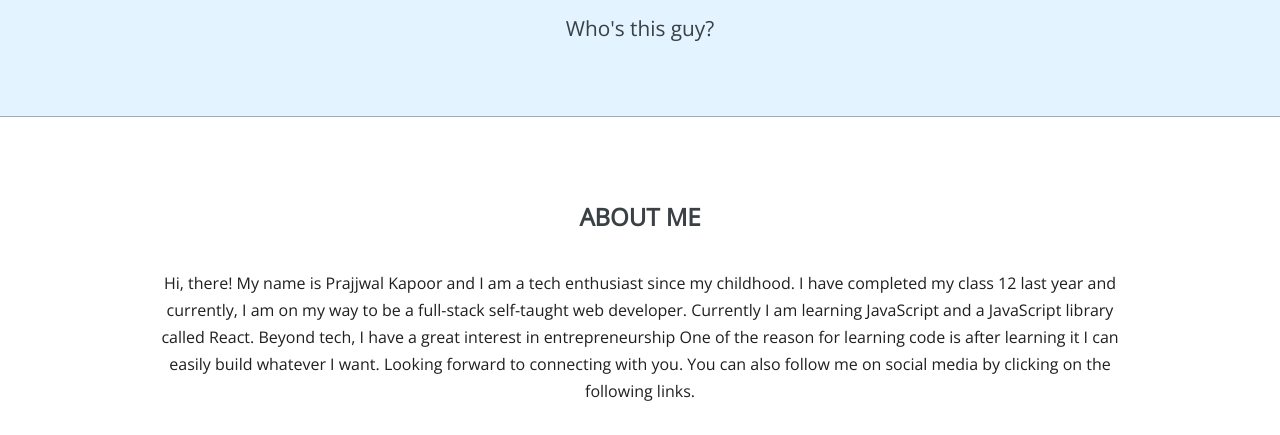
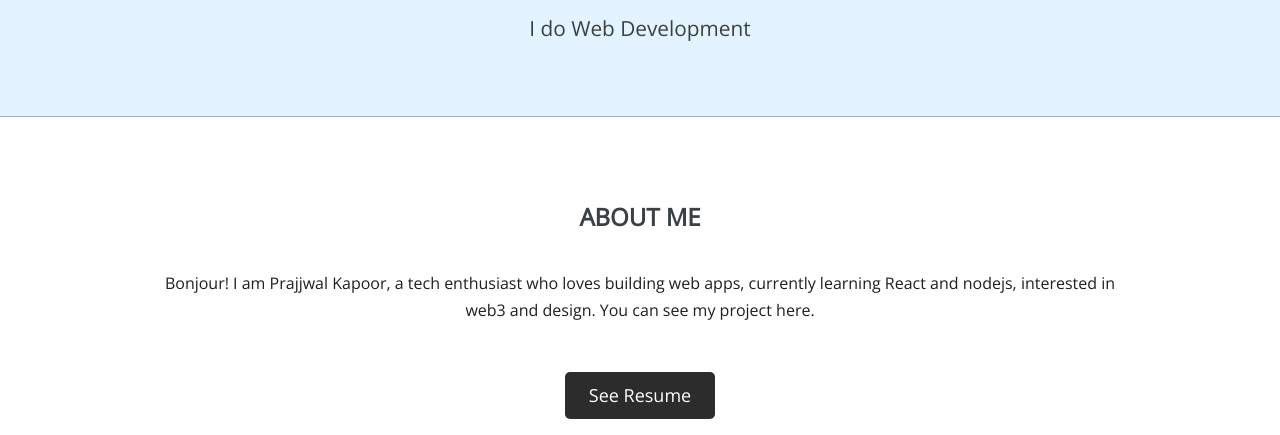
Before and after one commit to prajjwalkapoor/Personal-website, a website: page index.html in a window 1280 px wide. Shown: the part 365-800 px from the top of the page. Drawn offline with nearby package versions, Linux system fonts and the light colour scheme.

Commit message:
minor changes

```diff
--- a/index.html
+++ b/index.html
@@ -57,27 +57,25 @@
         </div>
         <h1 class="heading-primary">
           <a href="#" class="heading-primary-main">Prajjwal Kapoor</a>
-          <span class="heading-primary-sub">Who's this guy?</span>
+          <span class="heading-primary-sub">I do Web Development</span>
         </h1>
       </div>
     </header>
 
     <main class="main">
       <div class="about">
-
         <h2 class="h2-home bottom-margin-less heading-primary-sub">ABOUT ME</h2>
         <p class="p bottom-margin-less">
-          Hi, there! My name is Prajjwal Kapoor and I am a tech enthusiast since
-          my childhood. I have completed my class 12 last year and currently, I
-          am on my way to be a full-stack self-taught web developer. Currently I
-          am learning JavaScript and a JavaScript library called React. Beyond
-          tech, I have a great interest in entrepreneurship One of the reason
-          for learning code is after learning it I can easily build whatever I
-          want. Looking forward to connecting with you. You can also follow me
-          on social media by clicking on the following links.
+          Bonjour! I am Prajjwal Kapoor, a tech enthusiast who loves building
+          web apps, currently learning React and nodejs, interested in web3 and
+          design. You can see my project here.
         </p>
-          <a href="https://drive.google.com/file/d/1L3LmqaTjC6qczXb2vHSoGqIKPuwjQvLq/view?usp=sharing" target="blank" ><div class="primary-btn">See Resume</div></a>
-    <br>
+        <a
+          href="https://drive.google.com/file/d/1L3LmqaTjC6qczXb2vHSoGqIKPuwjQvLq/view?usp=sharing"
+          target="blank"
+          ><div class="primary-btn">See Resume</div></a
+        >
+        <br />
         <div class="icon-bar">
           <div class="icon facebook">
             <div class="tooltip">Facebook</div>
```
